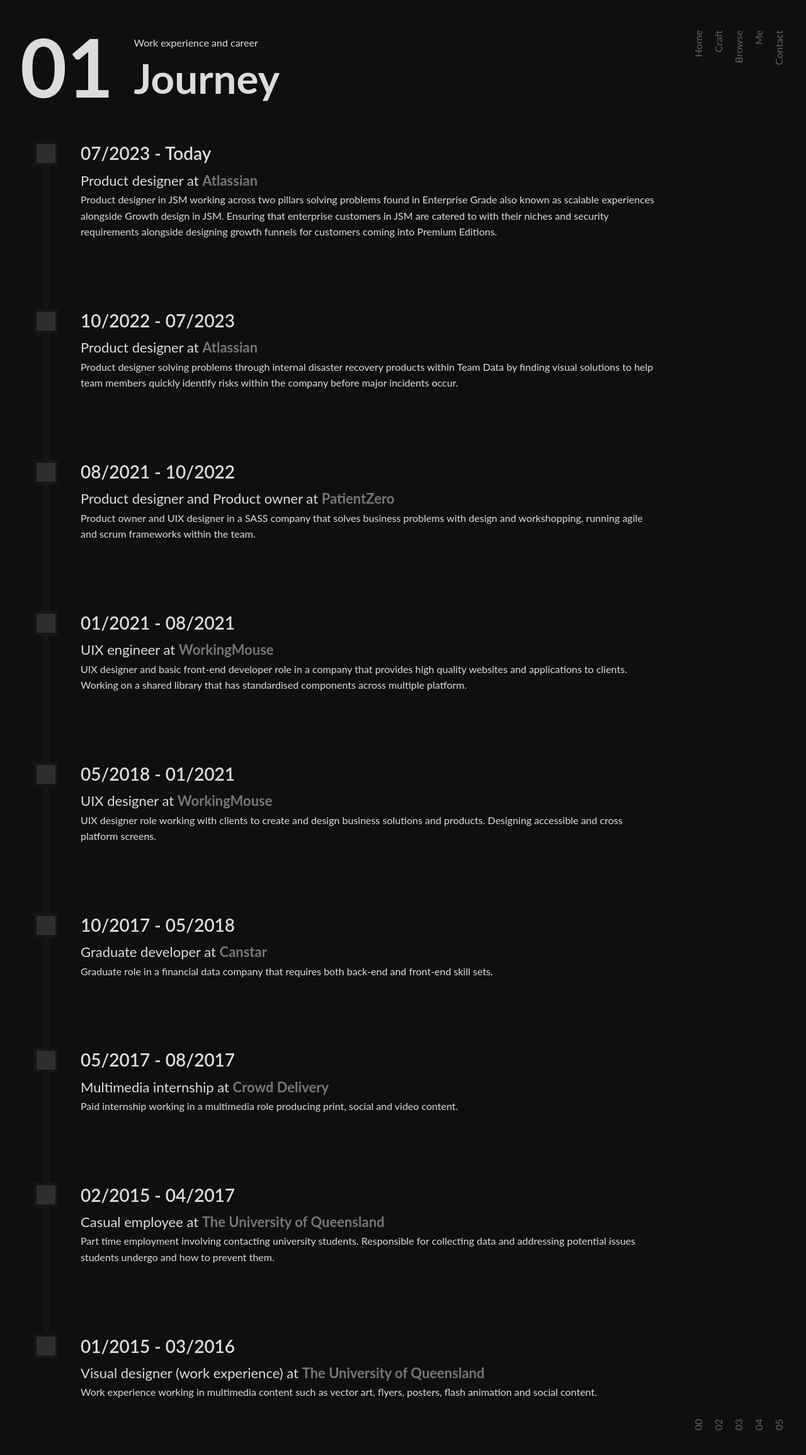
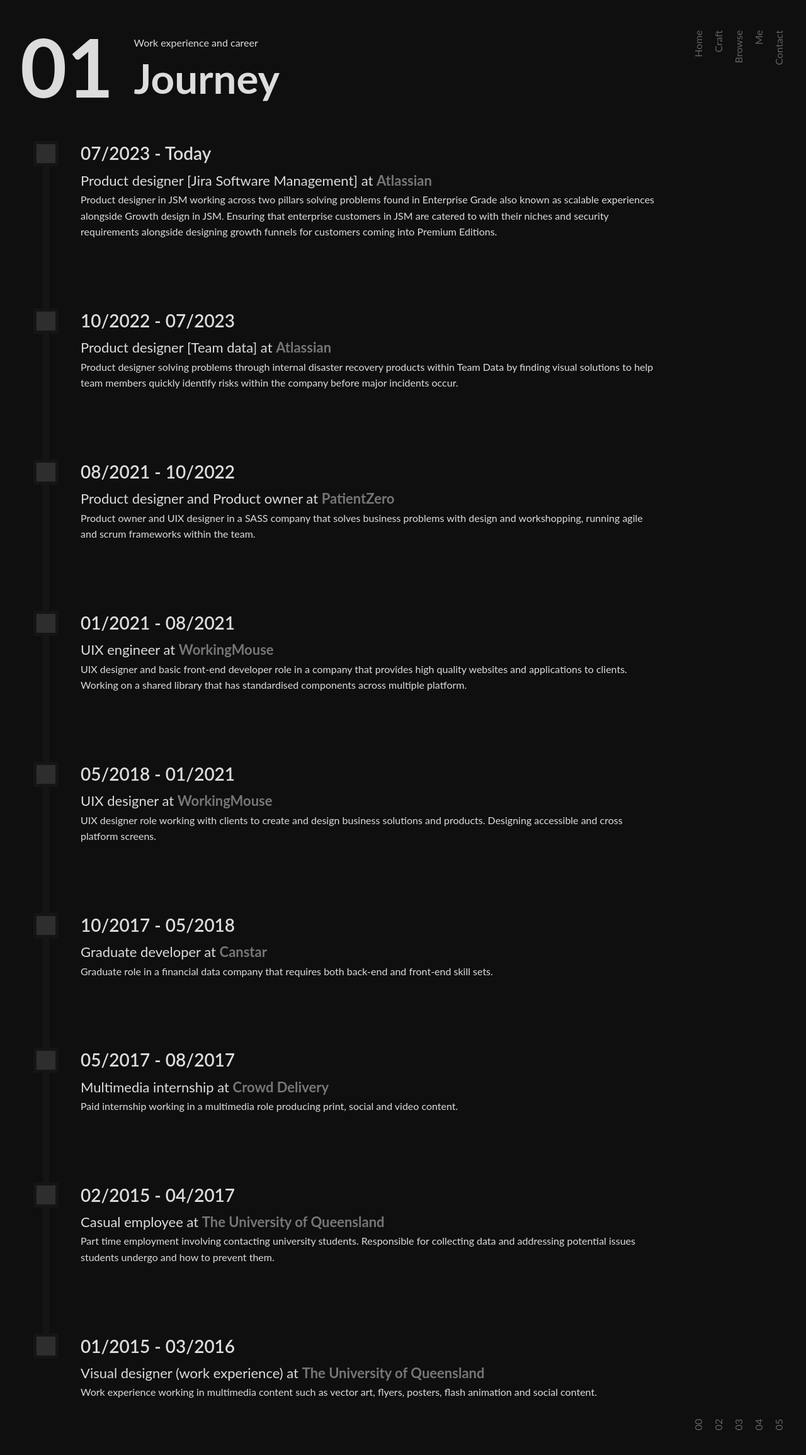
Before and after one commit to t-siri/portfolio-2022, a Jekyll site: the page built from _pages/experience.html, in a window 1280 px wide. Shown: the top 2311 px of the page at 63% size. Built offline with Jekyll 4.4.1, drawn with Linux system fonts in a browser that asks for light colours; some web fonts are replaced.

Commit message:
Update experience.yml

```diff
--- a/_data/experience.yml
+++ b/_data/experience.yml
@@ -1,11 +1,11 @@
 - date: 07/2023 - Today
-  title: Product designer
+  title: Product designer [Jira Software Management]
   company: Atlassian
   complink: https://www.atlassian.com/
   description: Product designer in JSM working across two pillars solving problems found in Enterprise Grade also known as scalable experiences alongside Growth design in JSM. Ensuring that enterprise customers in JSM are catered to with their niches and security requirements alongside designing growth funnels for customers coming into Premium Editions.
 
 - date: 10/2022 - 07/2023
-  title: Product designer
+  title: Product designer [Team data]
   company: Atlassian
   complink: https://www.atlassian.com/
   description: Product designer solving problems through internal disaster recovery products within Team Data by finding visual solutions to help team members quickly identify risks within the company before major incidents occur.
```
